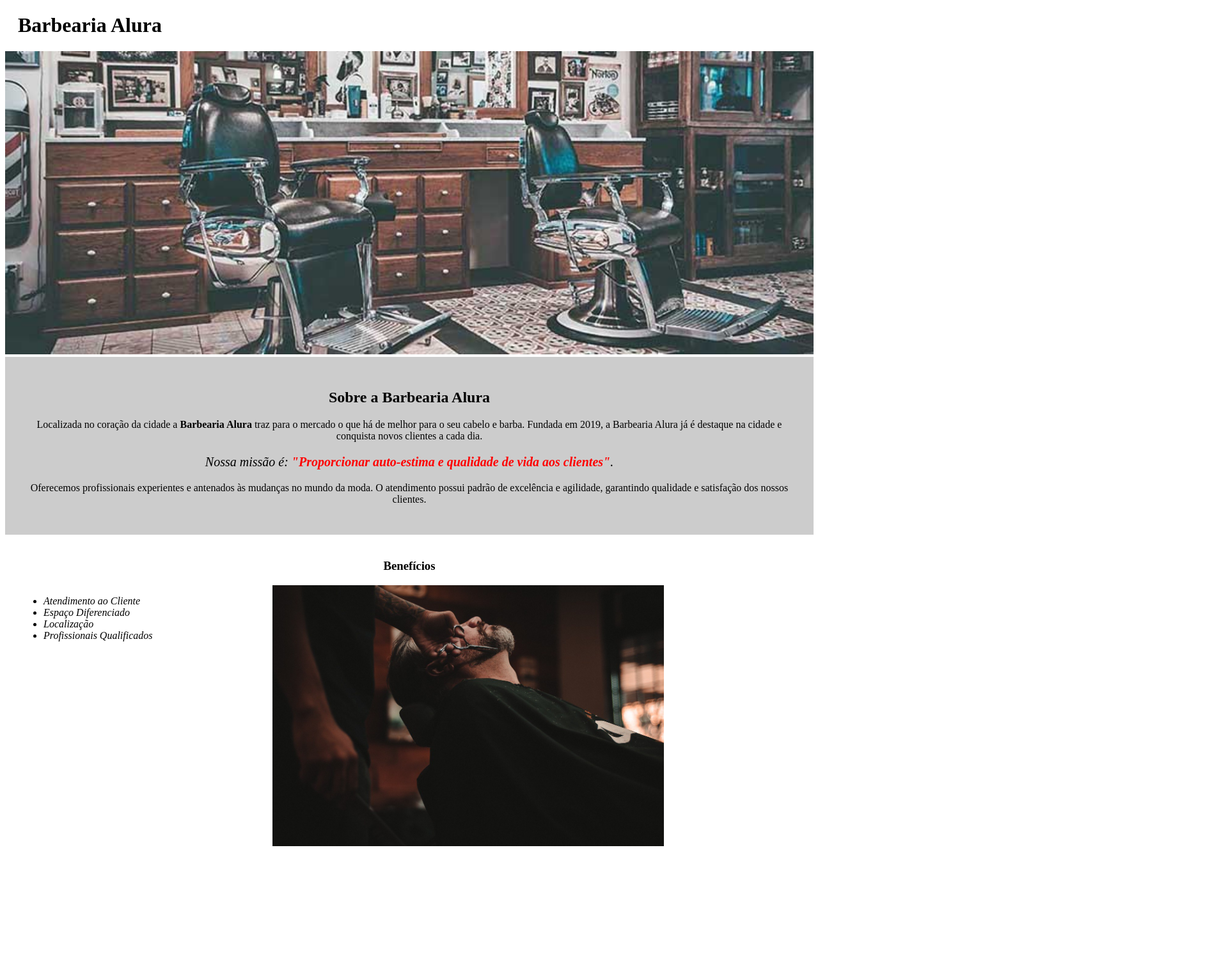
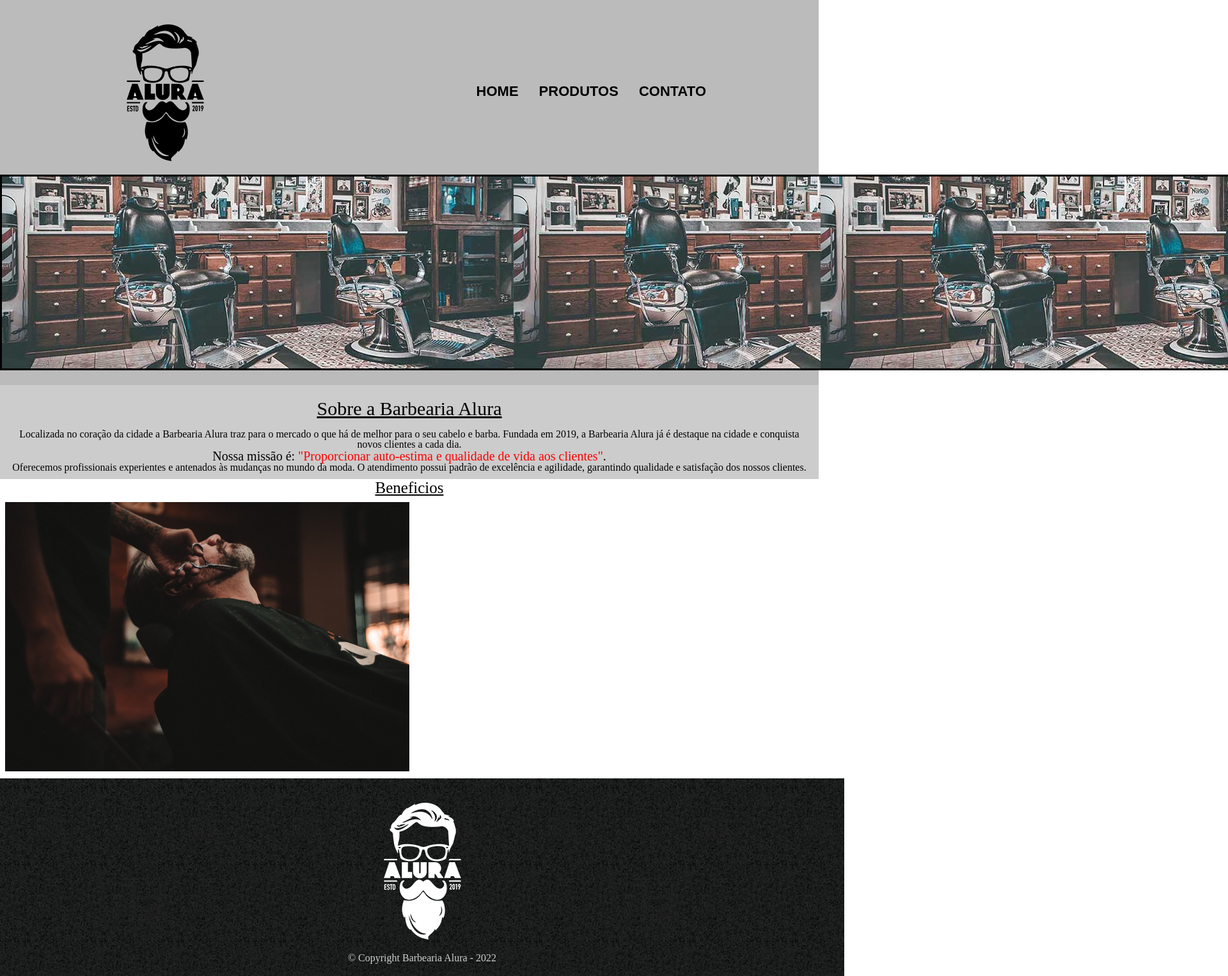
Before and after one commit to HaXavier/HTML, a plain HTML site: page Alura/index.html in a window 1280 px wide. Shown: the top 1526 px of the page at 64% size, 1920 px wide, since content can reach past the window. Before the commit the page ends 1355 px from the top, so only its background shows below. Drawn offline with Linux system fonts and the light colour scheme.

Commit message:
Alura Home att

```diff
--- a/Alura/index.html
+++ b/Alura/index.html
@@ -2,17 +2,31 @@
 <html lang="pt-br">
     <head>
         <meta charset="UTF-8">
+        <meta http-equiv="X-UA-Compatible" content="IE=edge">
+        <meta name="viewport" content="width=device-width, initial-scale=1.0">
         <title>Barbearia do Henrique</title>
+        <link rel="stylesheet" href="styles/reset.css">
         <link rel="stylesheet" href="styles/estilo.css">
     </head>
     <body>
         <header>
-            <h1 class="titulo-principal">Barbearia Alura</h1>
+            <div class="caixa">
+
+                <h1><img src="images/logo.png"></h1>
+                <nav>
+                    <ul>
+                        <li class="navegacao"><a href="index.html">Home</a></li>
+                        <li class="navegacao"><a href="produtos.html">Produtos</a></li>
+                        <li class="navegacao"><a href="contato.html">Contato</a></li>
+                    </ul>
+                </nav>
+            </div>
+            <h2><img class="banner" src="images/banner.jpg" alt="cadeiras"></h2>
         </header>
 
-        <img id="banner" src="images/banner.jpg" alt="cadeiras de cabeleireiro">
+        <main>
             <div class="principal">
-            <h2 class="titulo-centro">Sobre a Barbearia Alura</h2>
+                <h2 class="titulo-centro1">Sobre a Barbearia Alura</h2>
 
                 <p>Localizada no coração da cidade a <strong>Barbearia Alura</strong> traz para o mercado o que há de melhor para o seu cabelo e barba. Fundada em 2019, a Barbearia Alura já é destaque na cidade e conquista novos clientes a cada dia.</p>
 
@@ -21,16 +35,27 @@
                 <p>Oferecemos profissionais experientes e antenados às mudanças no mundo da moda. O atendimento possui padrão de excelência e agilidade, garantindo qualidade e satisfação dos nossos clientes.</p>
             </div>
 
-        <div class="beneficios">
-            <h3 class="titulo-centro">Benefícios</h3>
+            <div>
+            <h3 class="titulo">Beneficios</h3>
+                <figure class="foto-legenda">
+                    <img src="images/beneficios.jpg" >
+                    <figcaption>
                         <ul>
-                <li class="itens">Atendimento ao Cliente</li>
-                <li class="itens">Espaço Diferenciado</li>
-                <li class="itens">Localização</li>
-                <li class="itens">Profissionais Qualificados</li>
+                            <li class="itens">• Atendimento ao Cliente</li>
+                            <li class="itens">• Espaço Diferenciado</li>
+                            <li class="itens">• Localização</li>
+                            <li class="itens">• Profissionais Qualificados</li>
                         </ul>
-            <img class="imagembeneficios" src="images/beneficios.jpg" alt="homem cortando barba com tesoura">
+                    </figcaption>
+                </figure>
+            </div>
+        </main>
 
-        </div>
+        <footer>
+            <img src="images/logo-branco.png" alt="logo branca">
+            <p class="copyright">&copy; Copyright Barbearia Alura - 2022</p>
+        </footer>
+
+
     </body>
 </html>
--- a/Alura/styles/estilo.css
+++ b/Alura/styles/estilo.css
@@ -1,21 +1,68 @@
-/* body {
+header {
+    background-color: #BBBBBB;
+    padding: 20px 0 20px 0;
+}
 
-} */
+.banner {
+    border: 3px solid black;
+    background: url(../images/banner.jpg);
+    padding-left: 100%;
+    padding-right: 100%;
+}
 
-img#banner {
-    width: 100%;
+div.caixa {
+    width: 940px;
+    position: relative;
+    margin: 0 auto;
+}
+
+nav {
+    position: absolute;
+    top: 110px;
+    right: 0px;
+}
+
+nav li {
+    display: inline;
+    margin: 0 0 0 15px;
+}
+
+nav a {
+    text-transform: uppercase;
+    color: black;
+    text-decoration: none;
+    font-weight: bold;
+    font-size: 22px;
+    padding: 6px;
+    /* border: 3px solid #57606f; */
+    border-radius: 8px;
+    /* background-color: #a4b0be; */
+    transition: background-color .3s;
+}
+
+nav a:hover {
+    background-color: #ced6e0;
 }
 
 div.principal {
     background-color: #CCCCCC;
-    padding: 30px;
+    padding: 10px;
 }
 
 .titulo-principal {
     padding-left: 20px;
 }
 
+.titulo-centro1 {
+    font: 30px bold;
+    text-align: center;
+    text-decoration: underline;
+    /* border: 3px solid black; */
+    margin: 10px 0 15px 0;
+}
+
 .titulo-centro {
+    font: 30px bold;
     text-align: center;
 }
 
@@ -31,21 +78,52 @@ em strong {
     color: red;
 }
 
-div.beneficios {
-    background-color: #ffffff;
-    padding: 20px;
+.titulo {
+    font: 25px bold;
+    text-align: center;
+    text-decoration: underline;
 }
 
-li.itens {
-    font-style: italic;
+figure.foto-legenda {
+    position: relative;
+    border: 8px solid white;
+}
+
+figure.foto-legenda img{
+    width: 50%;
+    height: 50%;
+}
+
+figure.foto-legenda figcaption {
+    opacity: 0;
+    position: absolute;
+    top: 0px;
+    background-color: rgba(0,0,0,.4);
+    color: white;
+    width: 50%;
+    height: 100%;
+    padding: 10px;
+    box-sizing: border-box;
+    transition: opacity 1s ;
+}
+
+figure.foto-legenda:hover figcaption {
+    opacity: 1;
 }
 
 ul {
-    display: inline-block;
-    vertical-align: top;
-    margin-right: 15%;
+
+    font: 18px Arial;
 }
 
-img.imagembeneficios {
-    width: 50%;
+footer {
+    background: url(../images/bg.jpg);
+    text-align: center;
+    padding: 20px;
+    width: 100%;
+    height: 100%;
 }
+
+.copyright {
+    color: #CCCCCC;
+}
```
Lines whose indentation alone changed are shown as unchanged.
